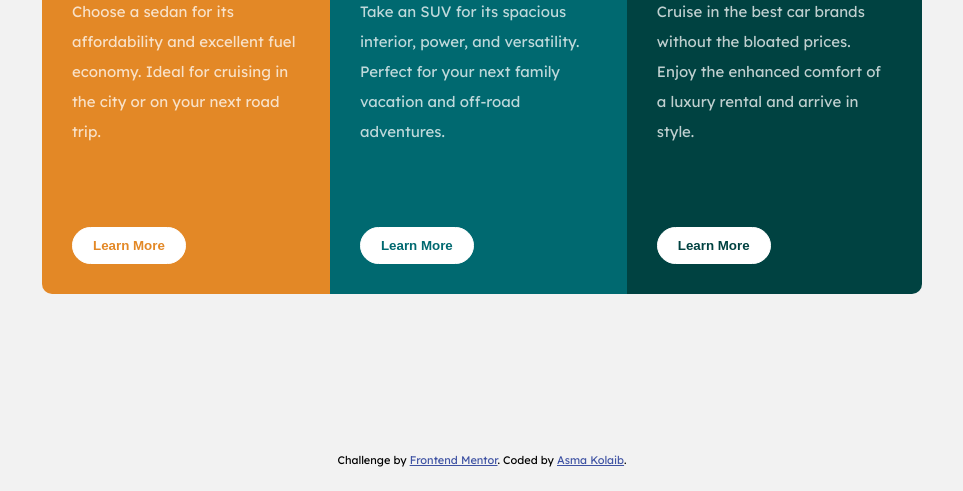
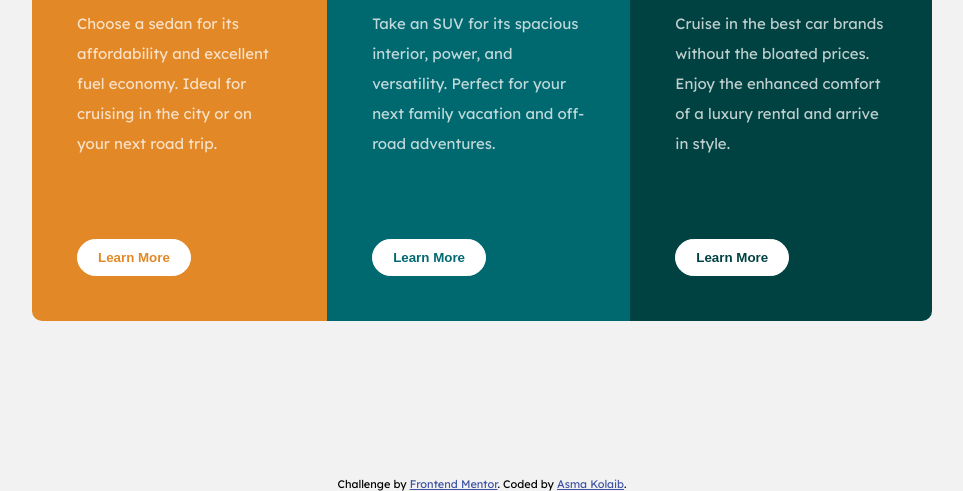
Before and after one commit to AsmaKolaib/3-column-preview-card-component, a plain HTML site: page index.html in a window 1280 px wide. Shown: the part 323-814 px from the top of the page, without its empty margins (158-1121 px from the left). Drawn offline with Linux system fonts and the light colour scheme.

Commit message:
Fix Card's height

```diff
--- a/css/style.css
+++ b/css/style.css
@@ -18,9 +18,8 @@ body{
     font-family: 'Lexend Deca', sans-serif;
 }
 .container{
-    padding: 20px 200px;
-    min-height: 97vh;
-    max-width: 900vh;
+    min-height: 100vh;
+    max-width: 900px;
     margin: auto;
     display: flex;
     align-items: center;
@@ -36,7 +35,7 @@ p{
     font-family: 'Big Shoulders Display', cursive;
 }
 .card{
-    padding: 30px;
+    padding: 45px;
 }
 .card img{
     margin-bottom: 25px;
@@ -97,7 +96,7 @@ p{
   }
 /* ----- */
 /* Mobile */
-@media (min-width: 375px) and (max-width: 768px) {
+@media  (max-width: 968px) {
     .container{
         margin-top: 50px;
         padding: 5px 20px;
@@ -111,7 +110,7 @@ p{
         border-radius: 0 0px 10px 10px;
     }
     .card{
-        padding: 80px;
+        padding: 30px;
     }
     .card p{
         margin-bottom: 40px;
```
